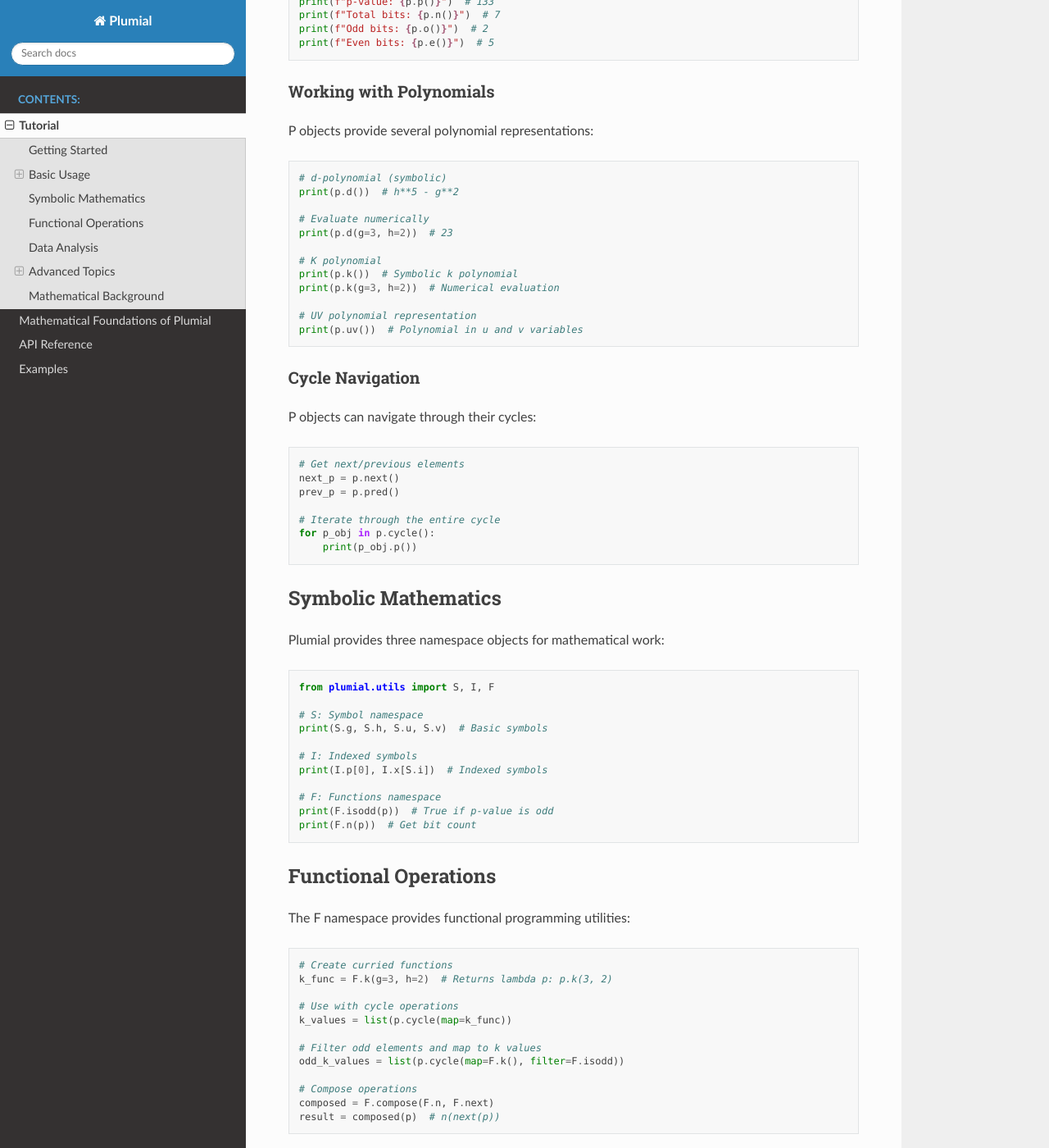
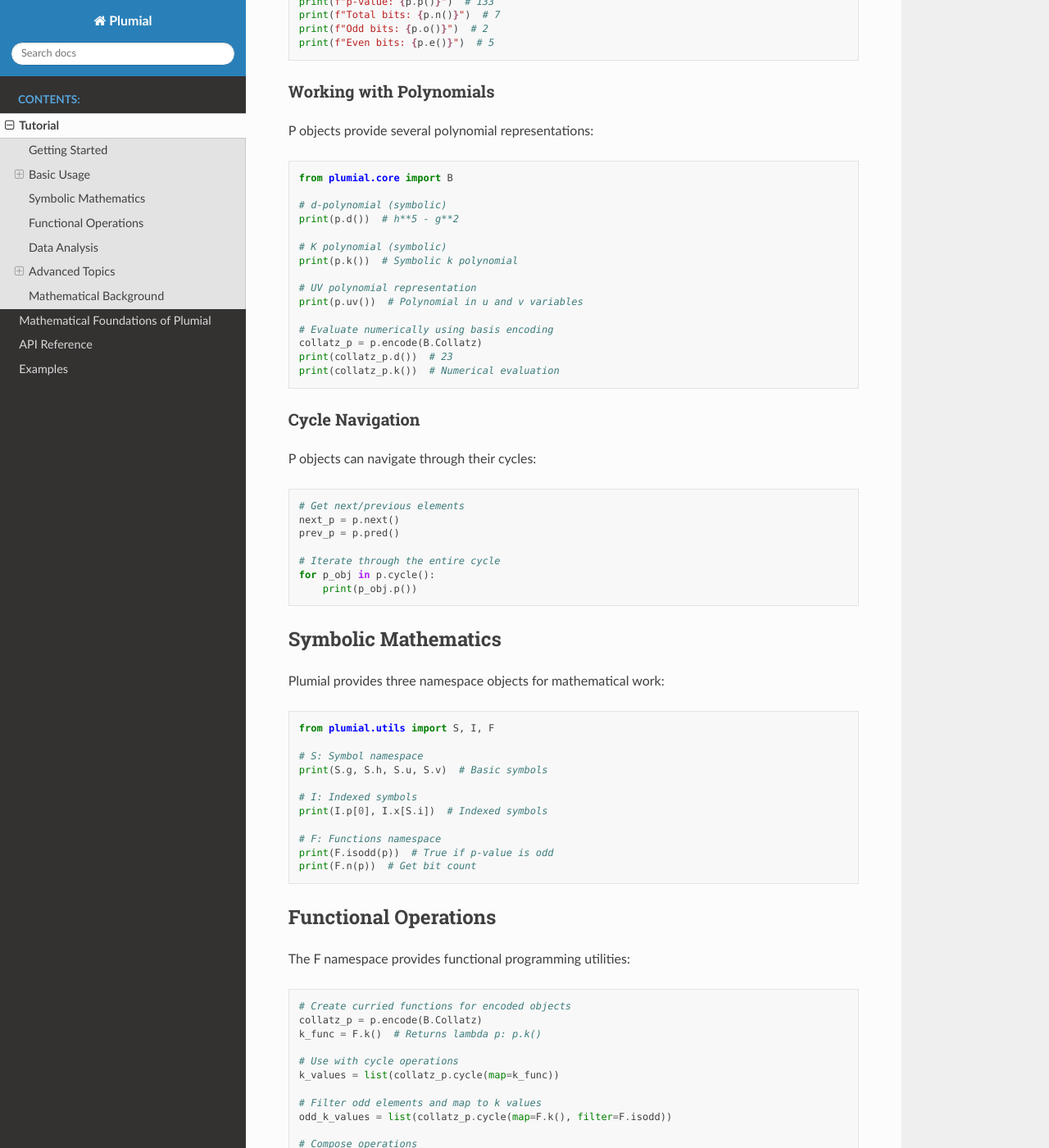
Before and after one commit to wildducktheories/plumial, a Sphinx documentation site: the page built from docs/tutorial.rst, in a window 1280 px wide and 1400 px high, scrolled down 658 px. Shown: the whole window at 82% size. Built offline with Sphinx 7.4.7 and the Read the Docs theme 3.1.0, drawn with Linux system fonts in a browser that asks for light colours; formulas are drawn with MathJax 3; some of the changed text lies outside the part shown.

Commit message:
docs: update .rst documentation files to use modern encoding API
- Fix legacy g,h parameter patterns in index.rst, tutorial.rst
- Update mathematical_foundations.rst examples to show modern API
- Fix examples.rst to use encoded objects for functional operations
- All .rst files now consistently show p.encode(B.Collatz).method() pattern
- Remove legacy p.method(g=3, h=2) examples throughout documentation

```diff
--- a/docs/examples.rst
+++ b/docs/examples.rst
@@ -51,6 +51,7 @@
    display(f"P(291) forced: {P(291).isforced()}") # True (forced)
 
    # Functional operations on cycles
-   odd_k_values = list(P(281).cycle(map=F.k(), filter=F.isodd))
+   collatz_p281 = P(281).encode(B.Collatz)
+   odd_k_values = list(collatz_p281.cycle(map=F.k(), filter=F.isodd))
 
 **→ `Open the full notebook <https://github.com/wildducktheories/plumial/blob/main/examples.ipynb>`_ for complete examples**
--- a/docs/index.rst
+++ b/docs/index.rst
@@ -33,9 +33,8 @@
    print(p.d())  # h**5 - g**2
    print(p.k())  # Symbolic k polynomial
 
-   # Evaluate numerically - multiple ways
-   print(p.d(g=3, h=2))                        # Legacy: 23
-   print(p.encode(B.Collatz).d())               # Modern basis approach: 23
+   # Evaluate numerically using basis encoding
+   print(p.encode(B.Collatz).d())               # Evaluates with g=3, h=2: 23
 
    # Cycle operations with functional style
    odd_k_values = list(P(281).cycle(map=F.k(), filter=F.isodd))
--- a/docs/mathematical_foundations.rst
+++ b/docs/mathematical_foundations.rst
@@ -440,7 +440,7 @@
    p.uv()
 
    # Layer 3: k polynomials
-   p.k(), p.k(g=3, h=2)
+   p.k(), p.encode(B.Collatz).k()
 
    # Layer 4: d polynomials and identities
    p.d(), p.ax(), p.f()
--- a/docs/tutorial.rst
+++ b/docs/tutorial.rst
@@ -36,18 +36,21 @@
 
 .. code-block:: python
 
+   from plumial.core import B
+
    # d-polynomial (symbolic)
    print(p.d())  # h**5 - g**2
 
-   # Evaluate numerically
-   print(p.d(g=3, h=2))  # 23
-
-   # K polynomial
+   # K polynomial (symbolic)
    print(p.k())  # Symbolic k polynomial
-   print(p.k(g=3, h=2))  # Numerical evaluation
 
    # UV polynomial representation
    print(p.uv())  # Polynomial in u and v variables
+
+   # Evaluate numerically using basis encoding
+   collatz_p = p.encode(B.Collatz)
+   print(collatz_p.d())  # 23
+   print(collatz_p.k())  # Numerical evaluation
 
 Cycle Navigation
 ~~~~~~~~~~~~~~~~
@@ -90,14 +93,15 @@
 
 .. code-block:: python
 
-   # Create curried functions
-   k_func = F.k(g=3, h=2)  # Returns lambda p: p.k(3, 2)
+   # Create curried functions for encoded objects
+   collatz_p = p.encode(B.Collatz)
+   k_func = F.k()  # Returns lambda p: p.k()
 
    # Use with cycle operations
-   k_values = list(p.cycle(map=k_func))
+   k_values = list(collatz_p.cycle(map=k_func))
 
    # Filter odd elements and map to k values
-   odd_k_values = list(p.cycle(map=F.k(), filter=F.isodd))
+   odd_k_values = list(collatz_p.cycle(map=F.k(), filter=F.isodd))
 
    # Compose operations
    composed = F.compose(F.n, F.next)
@@ -114,7 +118,8 @@
    from plumial.utils import F
 
    # Convert cycle to DataFrame
-   df = F.to_dataframe(P(133).cycle(), g=3, h=2)
+   collatz_p133 = P(133).encode(B.Collatz)
+   df = F.to_dataframe(collatz_p133.cycle())
    print(df.head())
 
    # Analyze patterns
```
